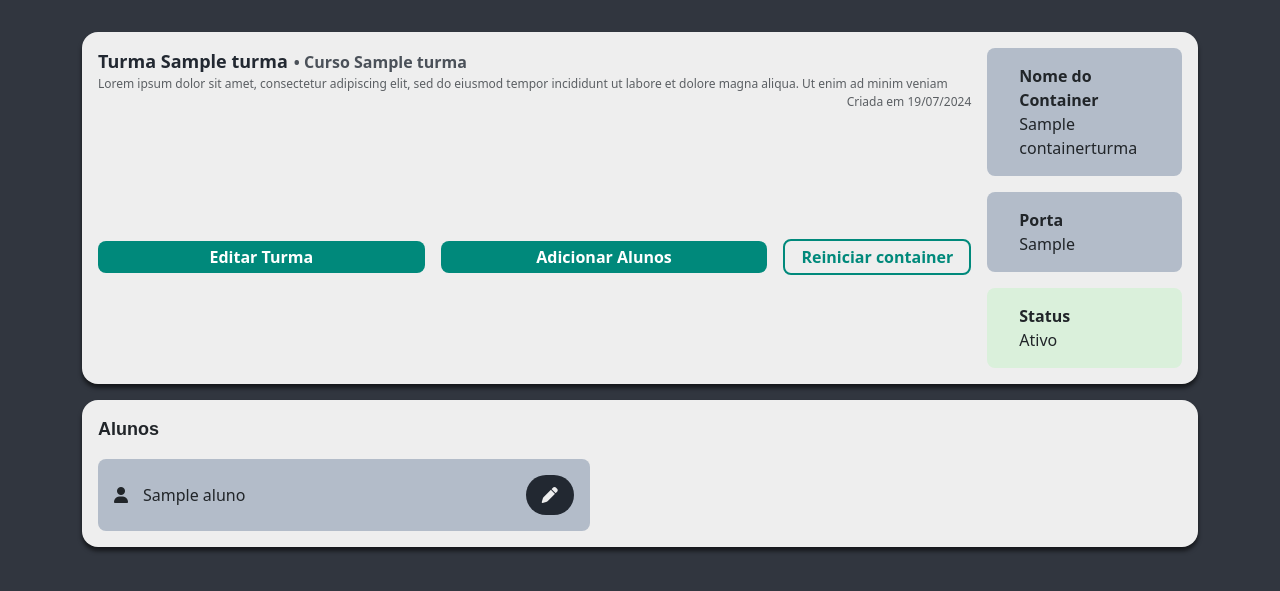
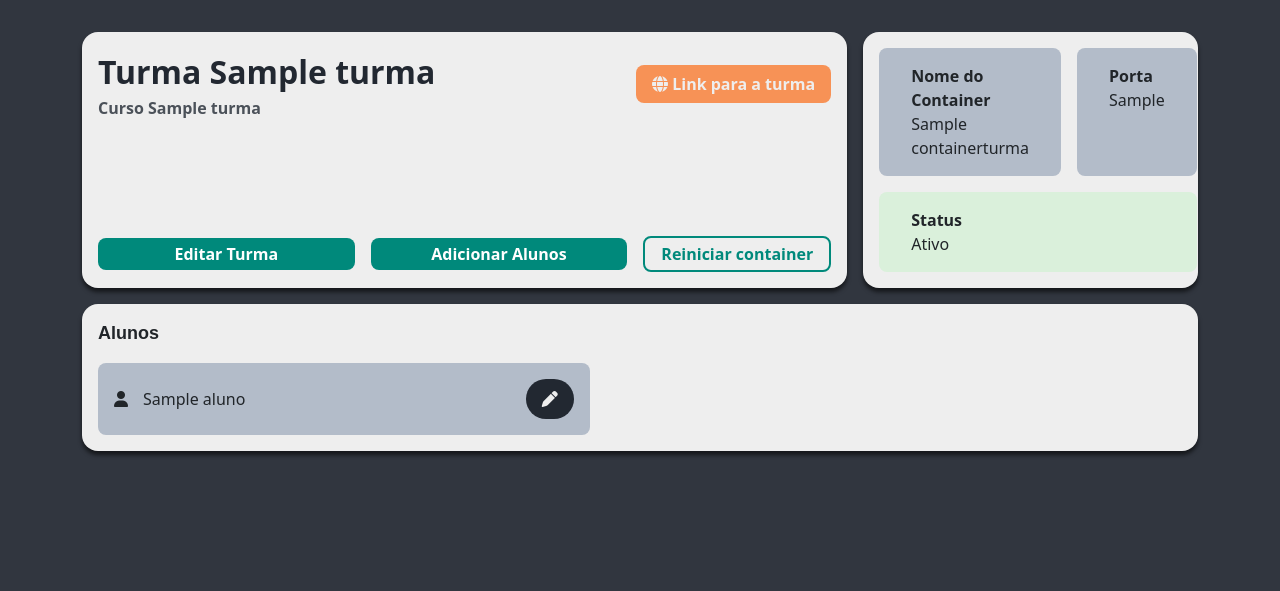
Before and after one commit to comais-labs/jupyflow, a Django app: page /turmas/turmas/1 in a window 1280 px wide. Shown: the part 104-695 px from the top of the page. Run offline with Django 5.2, Linux system fonts and the light colour scheme; a user stored in the database is signed in; tables that the repository leaves empty hold one stand-in row (values such as "Sample post"); parts of the project's set-up code (start-up, migrations or seed data) failed here and were passed over; some libraries are stand-ins or nearby versions.

Commit message:
fix: varios ajustes no back e no front

```diff
--- a/ansible/playbooks/playbook.yml
+++ b/ansible/playbooks/playbook.yml
@@ -3,7 +3,7 @@
   hosts: jupyflow
   vars:
     port_extenal: "{{ port_external }}"
-    port_docker: 8003
+    port_docker: 8000
     name_container: "{{ tag_container }}"
   become: yes
 
@@ -27,6 +27,7 @@
        chdir: /root
       loop:
         "{{ users }}"
+      ignore_errors: true
 
     - name: Atualizar PATH
       community.docker.docker_container_exec:
--- a/turmas/static/turmas/turmas.css
+++ b/turmas/static/turmas/turmas.css
@@ -1,4 +1,5 @@
-html, main {
+html,
+main {
     background: #31363F;
     height: 100%;
 }
@@ -13,12 +14,12 @@ html, main {
 }
 
 .turma-header {
-    flex-direction: row;
+    flex-direction: column;
+    justify-content: space-between;
 }
 
 .top-info {
     display: flex;
-    flex-direction: column;
     height: 100%;
     justify-content: space-between;
     gap: 1rem;
@@ -28,18 +29,11 @@ html, main {
     padding-top: 2rem;
 }
 
-.turma-title {
-    display: flex;
-    align-items: baseline;
-    gap: 6px;
-}
-
 .turma-info-container {
     display: flex;
     align-items: stretch;
     flex-direction: column;
     width: 100%;
-    height: 100%;
 }
 
 .turma-description {
@@ -68,7 +62,7 @@ html, main {
 }
 
 .title {
-    font-size: 18px;
+    font-size: 32px;
     font-weight: bold;
     margin-bottom: 0px;
     color: #222831;
@@ -85,7 +79,31 @@ html, main {
     display: flex;
     flex-direction: column;
     justify-content: space-between;
-    height: 25vh;
+}
+
+.turma-top {
+    width: 100%;
+    display: flex;
+    justify-content: space-between;
+    align-items: center;
+}
+
+.turma-link-button {
+    background-color: #F79256;
+    padding-inline: 1rem;
+    padding-block: 0.5rem;
+    border-radius: 8px;
+    text-decoration: none;
+    text-align: center;
+    font-weight: bold;
+    color: #EEEEEE;
+    transition: 200ms;
+}
+
+.turma-link-button:hover {
+    color: #EEEEEE;
+    background-color: #FF9E66;
+
 }
 
 .turma-descricao {
@@ -297,3 +315,30 @@ html, main {
     text-decoration: none;
     color: #EEEEEE;
 }
+
+.card-buttons {
+    display: flex;
+    flex-direction: row;
+    justify-content: flex-end;
+    gap: 10px;
+    width: 30%;
+}
+
+.button-type-style {
+    border: none;
+    color: #EEEEEE
+}
+
+.top-card-container {
+    display: flex;
+    gap: 1rem;
+}
+
+.fill {
+    width: 100%;
+}
+
+
+.fill-less {
+    width: 30%;
+}
--- a/turmas/templates/turmas/turma_detail.html
+++ b/turmas/templates/turmas/turma_detail.html
@@ -9,39 +9,40 @@
 {% block conteudo %}
 <div class="container main-container">
     <div class="content-container">
-        <div class="card-turma turma-header">
-            <div class="turma-info-container">
+        <div class="top-card-container">
+            <div class="card-turma turma-header fill">
+                <div class="turma-top">
                     <div class="turma-title">
                         <p class="title">
                             Turma {{ turma.nome_turma }}
                         </p>
                         <p class="subtitle">
-                        • Curso {{ turma.nome_curso }}
+                            Curso {{ turma.nome_curso }}
                         </p>
                     </div>
-                <div class="turma-info">
-                    <div class="turma-description">
-                        <div class="turma-descricao">
-                            Lorem ipsum dolor sit amet, consectetur adipiscing elit, sed do eiusmod tempor incididunt ut
-                            labore
-                            et dolore magna aliqua. Ut enim ad minim veniam
-                        </div>
-                        <div class="turma-created-at">
-                            Criada em 19/07/2024
+                    <div class="turma-link">
+                        <a href="http://192.168.105.8:{{turma.container.porta}}/{{turma.container.nome_container}}"
+                            target="_blank" class="turma-link-button"><i class="fas fa-globe"></i> Link para a
+                            turma</a>
                     </div>
                 </div>
+                <div class="turma-info">
+
                     <div class="turma-buttons-container">
                         <a href="{% url 'turmas:editar' pk=turma.id %}" class="header-button">Editar
                             Turma
                         </a>
-                        <a href="{% url 'turmas:aluno_criar' pk=turma.id %}" class="header-button">Adicionar Alunos</a>
+                        <a href="{% url 'turmas:aluno_criar' pk=turma.id %}" class="header-button">Adicionar
+                            Alunos</a>
                         <form action="{% url 'turmas:subir_container' pk=turma.id %}" method="POST">
                             {% csrf_token %}
                             <input value="Reiniciar container" class="header-light-button" type="submit">
                         </form>
                     </div>
                 </div>
+
             </div>
+            <div class="card-turma fill-less">
                 <div class="info-box-container">
                     <div class="top-info">
                         <div class="information-container simple-info-bg">
@@ -61,6 +62,7 @@
                             </div>
                         </div>
                     </div>
+
                     <div class="bottom-info">
                         {% if turma.container.ativo %}
                         <div class="information-container active">
@@ -83,10 +85,12 @@
                         {% endif %}
                     </div>
 
+
+                </div>
+            </div>
         </div>
     </div>
 
-    </div>
     <div class="card-turma alunos-container">
         <div style="font-size:18px;" class="arimo-bold">
             Alunos
--- a/turmas/urls.py
+++ b/turmas/urls.py
@@ -9,6 +9,7 @@ from turmas.views import (
     AlunoUpdateView,
     ContainerStartView,
     TurmasUpdateView,
+    turma_delete_view,
 )
 
 app_name = "turmas"
@@ -18,6 +19,7 @@ urlpatterns = [
     path("turmas/criar", login_required(TurmasCreateView.as_view()), name="criar"),
     path("turmas/<int:pk>",  login_required(TurmaDetailView.as_view()), name="ver"),
     path("turmas/<int:pk>/editar",  login_required(TurmasUpdateView.as_view()), name="editar"),
+    path("turmas/<int:pk>/deletar",  login_required(turma_delete_view), name="deletar"),
     path("turmas/<int:pk>/aluno/criar",  login_required(AlunoCreateView.as_view()), name="aluno_criar"),
     path(
         "turmas/<int:pk_turma>/aluno/<int:pk_aluno>/editar",
--- a/turmas/views.py
+++ b/turmas/views.py
@@ -5,6 +5,7 @@ from django.urls import reverse, reverse_lazy
 from django.shortcuts import redirect
 from django.views.generic import TemplateView, DetailView
 from django.views.generic.edit import FormView, UpdateView
+from django.db import transaction
 
 from ansible import manager
 from google_api.api import GoogleAPI
@@ -56,38 +57,41 @@ class TurmasCreateView(FormView):
         return []
 
     def form_valid(self, form):
-        instance = form.save()
-        container = ContainerTurma.objects.create(
-            nome_container=form.cleaned_data.get("nome_container"),
-            porta=form.cleaned_data.get("porta"),
-        )
-
-        alunos = self._get_lista_alunos_formulario()
-        if not alunos:
-            alunos = self._get_lista_alunos_manual()
-
-        for aluno in alunos:
-            Aluno.objects.create(
-                nome=aluno,
-                senha=aluno,
-                turma=instance,
+        with transaction.atomic():
+            instance = form.save()
+            container = ContainerTurma.objects.create(
+                nome_container=form.cleaned_data.get("nome_container"),
+                porta=form.cleaned_data.get("porta"),
             )
 
-        instance.container = container
-        instance.save()
+            alunos = self._get_lista_alunos_formulario()
+            if not alunos:
+                alunos = self._get_lista_alunos_manual()
 
-        ultima_porta = UltimaPorta.objects.first()
-        if ultima_porta:
-            ultima_porta.ultima_porta = str(int(ultima_porta.ultima_porta) + 1)
-            ultima_porta.save()
-        else:
-            ultima_porta = UltimaPorta.objects.create(
-                ultima_porta=8000
-            )
+            for aluno in alunos:
+                Aluno.objects.create(
+                    nome=aluno,
+                    senha=aluno,
+                    turma=instance,
+                )
 
-        print("Criando container...")
-        ansible_manager = AnsibleManager(container=container)
-        ansible_manager.setup_container(alunos=alunos, turmas=Turma.objects.all())
+            instance.container = container
+            instance.save()
+
+            ultima_porta = UltimaPorta.objects.first()
+            if ultima_porta:
+                ultima_porta.ultima_porta = str(int(ultima_porta.ultima_porta) + 1)
+                ultima_porta.save()
+            else:
+                ultima_porta = UltimaPorta.objects.create(ultima_porta=8000)
+
+            ansible_manager = AnsibleManager(container=container)
+            try:
+                ansible_manager.setup_container(
+                    alunos=alunos, turmas=Turma.objects.all()
+                )
+            except Exception as e:
+                print(e)
 
         return super().form_valid(form)
 
@@ -176,3 +180,18 @@ class ContainerStartView(DetailView):
             )
 
         return redirect(reverse_lazy("turmas:ver", kwargs={"pk": self.kwargs["pk"]}))
+
+
+def turma_delete_view(request, pk):
+    if request.method == "POST":
+        Aluno.objects.filter(turma_id=pk).delete()
+        turma = Turma.objects.filter(id=pk).first()
+
+        container = ContainerTurma.objects.filter(turma=turma).first()
+        if container:
+            manager = AnsibleManager(container=container)
+            manager.delete_container(container.nome_container)
+
+            ContainerTurma.objects.filter(pk=container.pk).delete()
+
+        return redirect(reverse_lazy("turmas:index"))
```
Also changed, not shown: ansible/base_files/haproxy.cfg.j2 (+4 -4 lines), ansible/manager.py (+31 -28 lines), ansible/playbooks/delete_container_playbook.yml (added, +11 -0 lines), turmas/forms.py (+12 -0 lines), turmas/static/turmas/form.css (+8 -0 lines), turmas/templates/turmas/index.html (+13 -4 lines), turmas/templates/turmas/turma_create.html (+8 -8 lines). Lines whose indentation alone changed are shown as unchanged.
